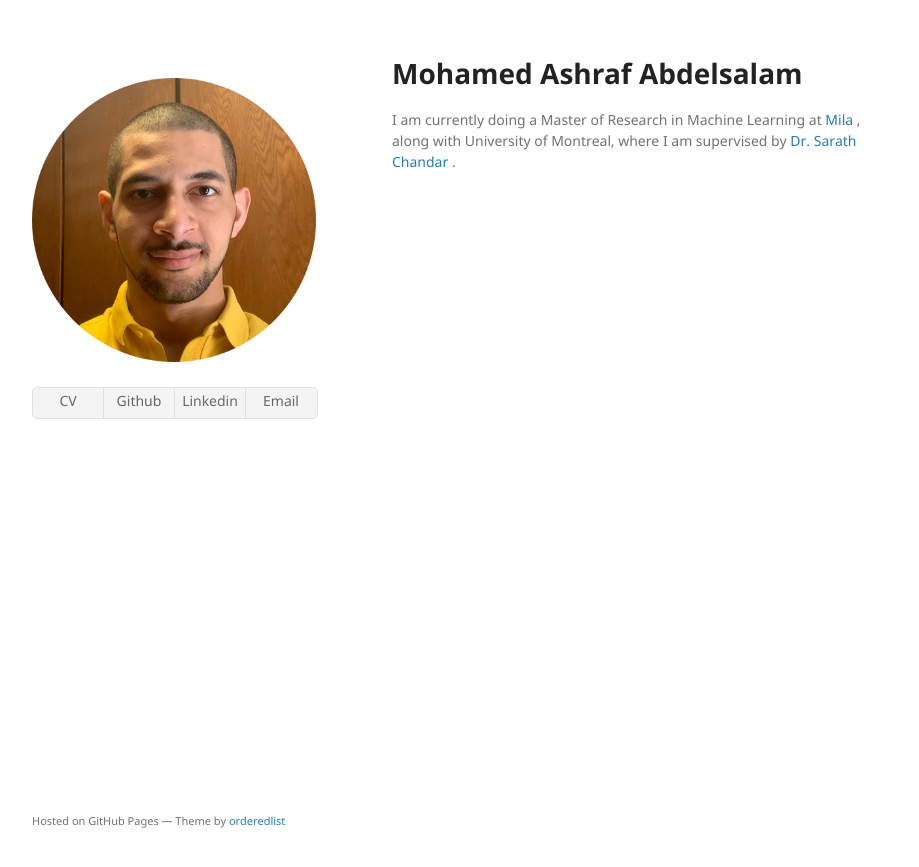
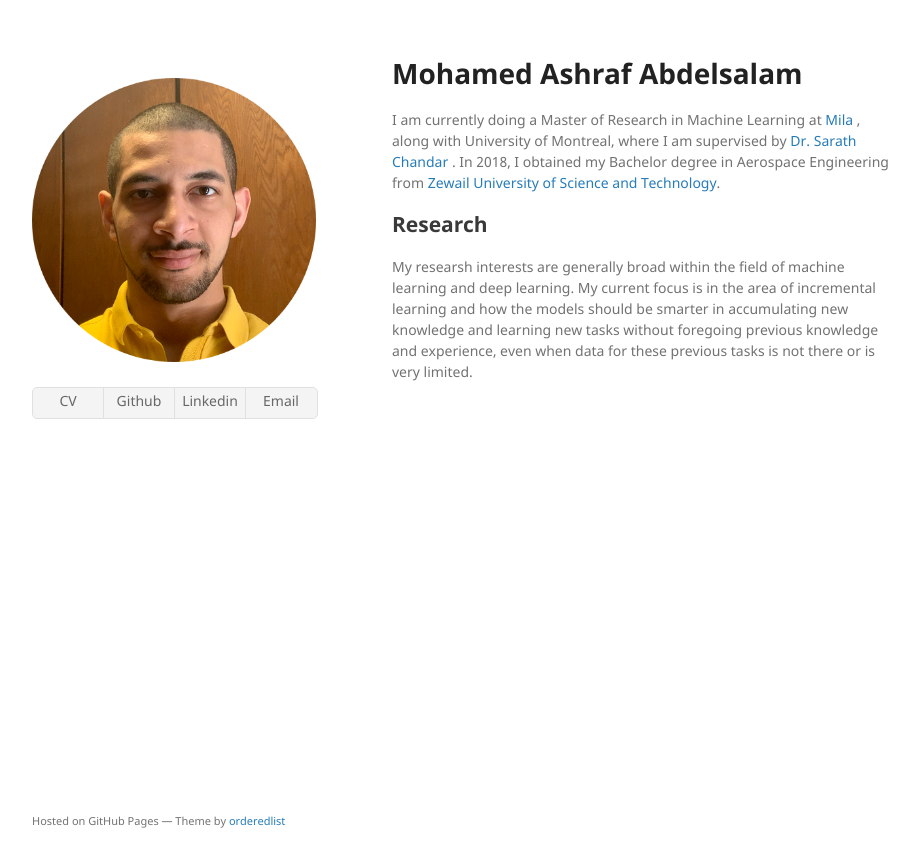
Before and after one commit to MohamedAbdelsalam9/mohamedabdelsalam9.github.io, a Jekyll site: the page built from index.md, in a window 1280 px wide. Shown: the top 867 px of the page, without its empty margins (178-1097 px from the left). Built offline with Jekyll 4.4.1, drawn with Linux system fonts in a browser that asks for light colours; the repository's description, which GitHub fills in, is left out; our own code applies the rules of GitHub Pages for plain Markdown files.

Commit message:
Update index.md

```diff
--- a/index.md
+++ b/index.md
@@ -4,4 +4,7 @@
 # Mohamed Ashraf Abdelsalam
 
 I am currently doing a Master of Research in Machine Learning at
-<a href="mila.quebec/en/"> Mila </a>, along with University of Montreal, where I am supervised by <a href="http://sarathchandar.in/">Dr. Sarath Chandar </a>.
+<a href="mila.quebec/en/"> Mila </a>, along with University of Montreal, where I am supervised by <a href="http://sarathchandar.in/">Dr. Sarath Chandar </a>. In 2018, I obtained my Bachelor degree in Aerospace Engineering from <a href="https://zewailcity.edu.eg/">Zewail University of Science and Technology</a>.
+
+## Research
+My researsh interests are generally broad within the field of machine learning and deep learning. My current focus is in the area of incremental learning and how the models should be smarter in accumulating new knowledge and learning new tasks without foregoing previous knowledge and experience, even when data for these previous tasks is not there or is very limited.
```
